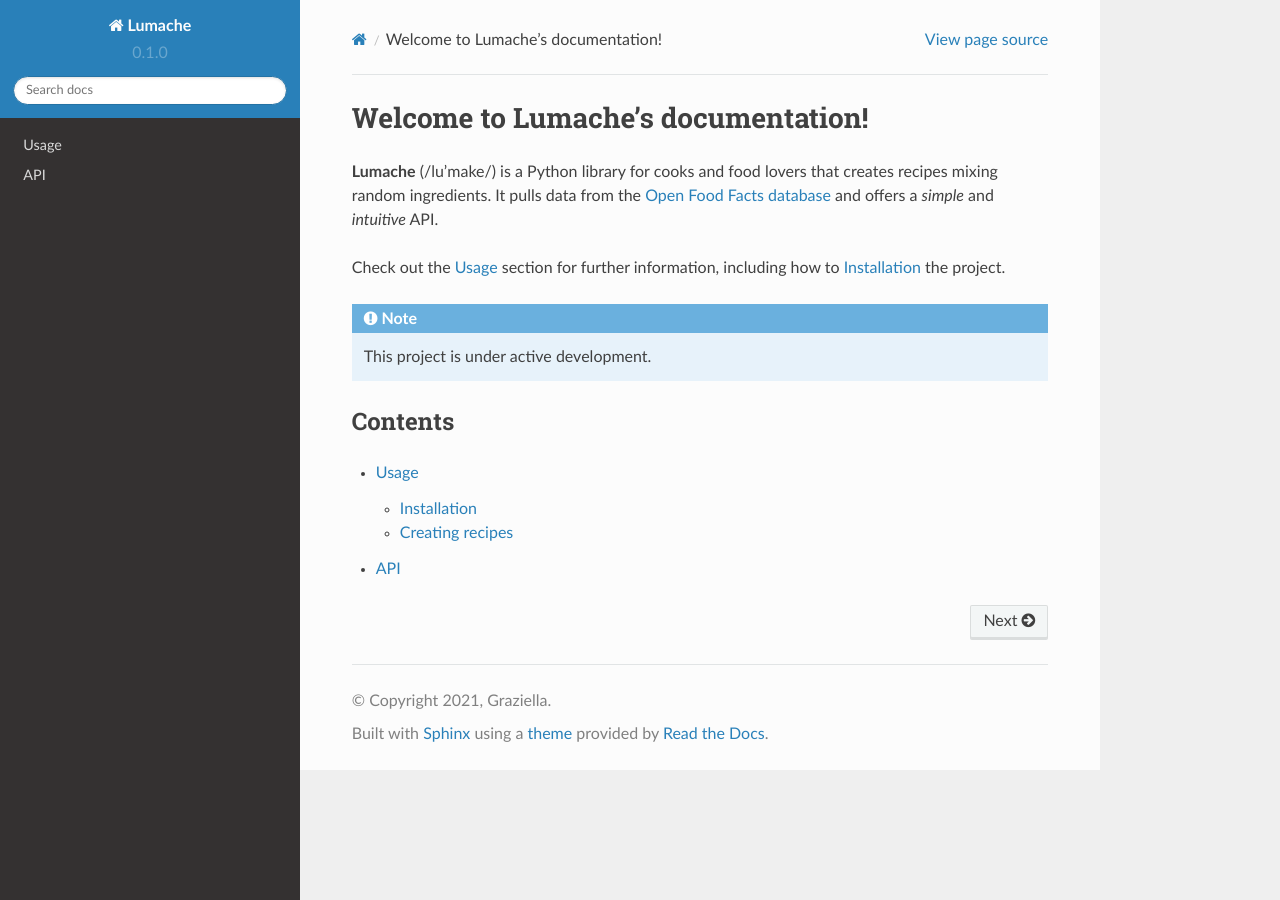
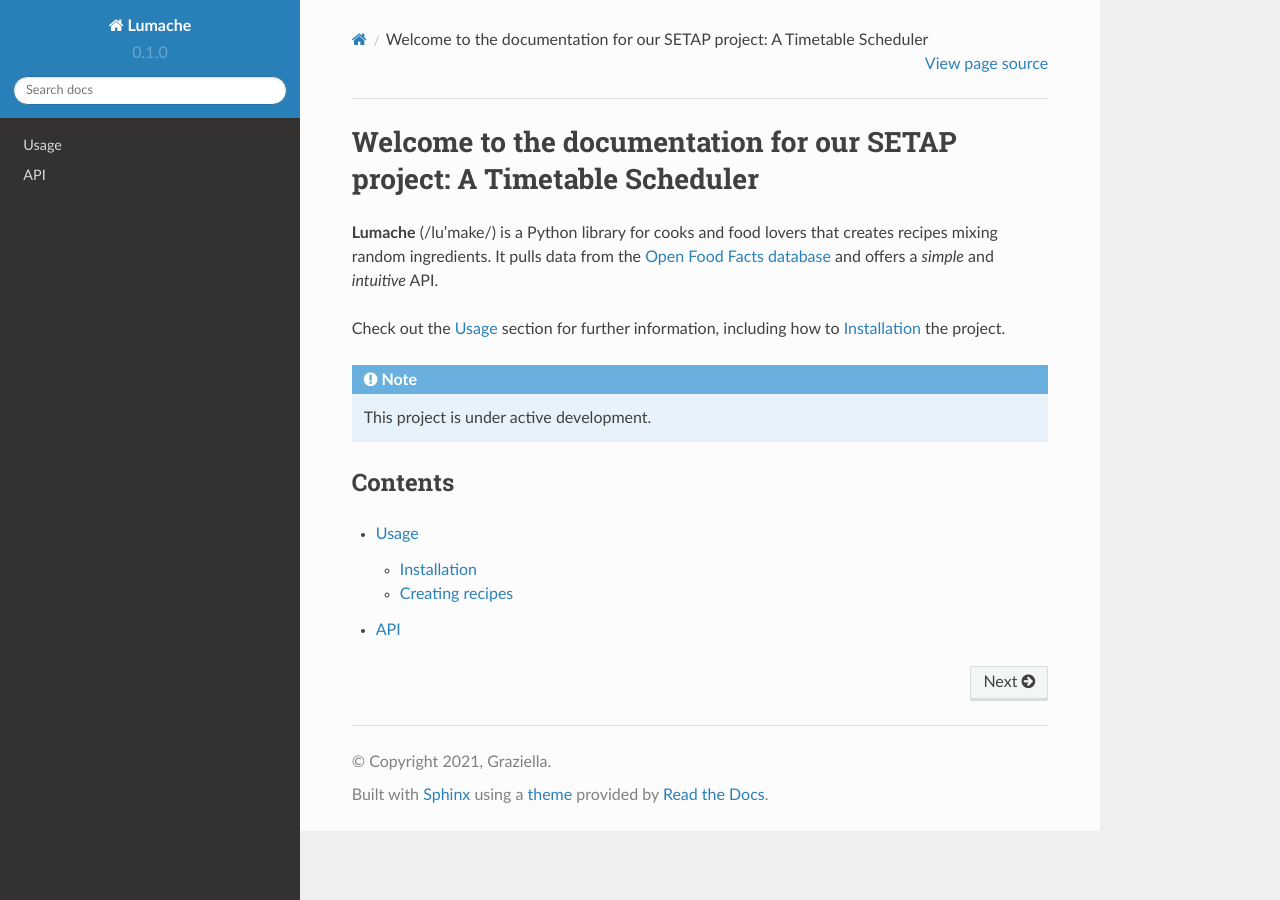
Before and after one commit to SETAP-23-24/timetable-scheduler-docs, a Sphinx documentation site: the page built from docs/source/index.rst, in a window 1280 px wide. Built offline with Sphinx 7.4.7 and the Read the Docs theme 2.0.0, drawn with Linux system fonts in a browser that asks for light colours.

Commit message:
Update index.rst

```diff
--- a/docs/source/index.rst
+++ b/docs/source/index.rst
@@ -1,4 +1,4 @@
-Welcome to Lumache's documentation!
+Welcome to the documentation for our SETAP project: A Timetable Scheduler
 ===================================
 
 **Lumache** (/lu'make/) is a Python library for cooks and food lovers
```
